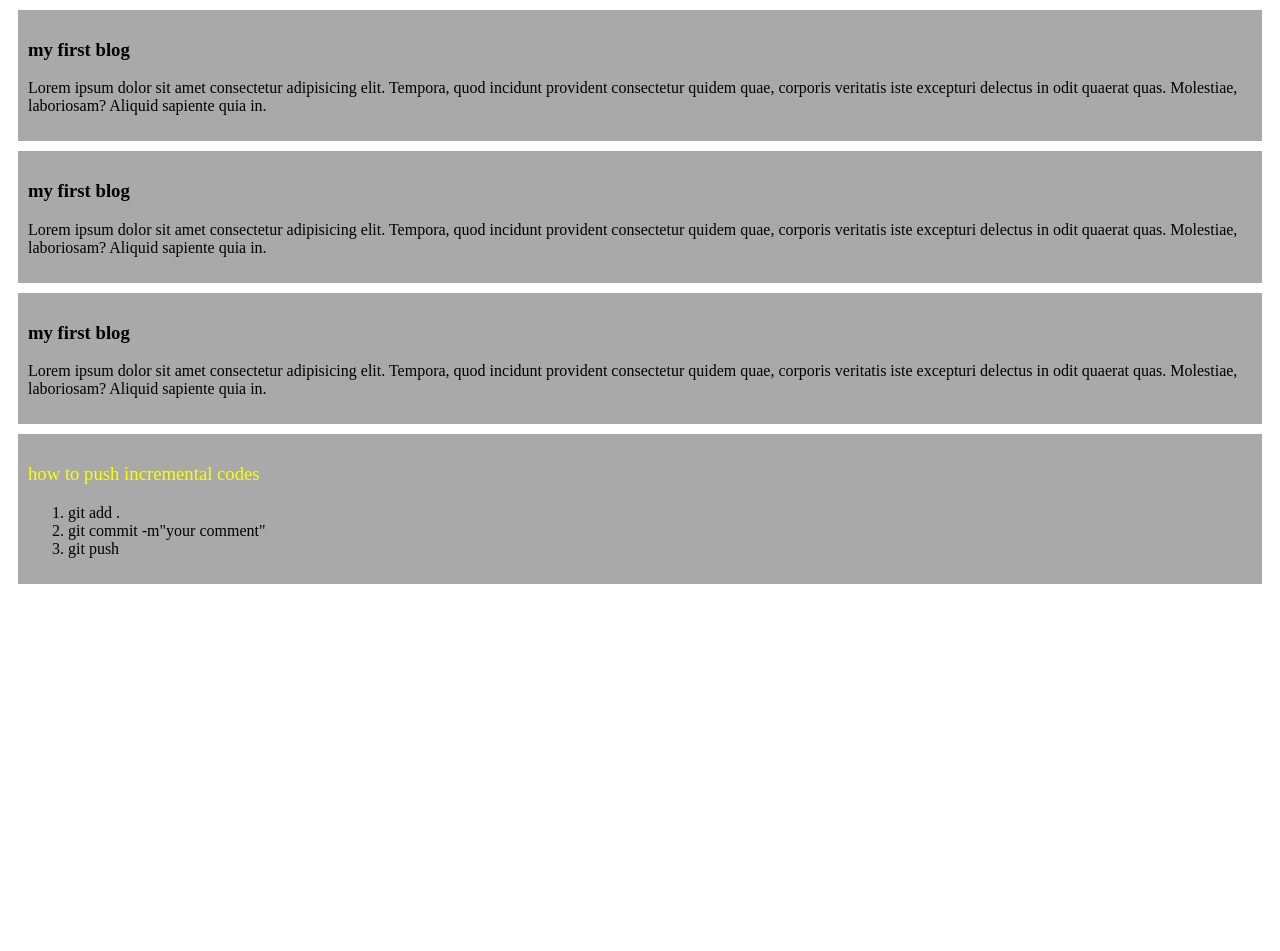
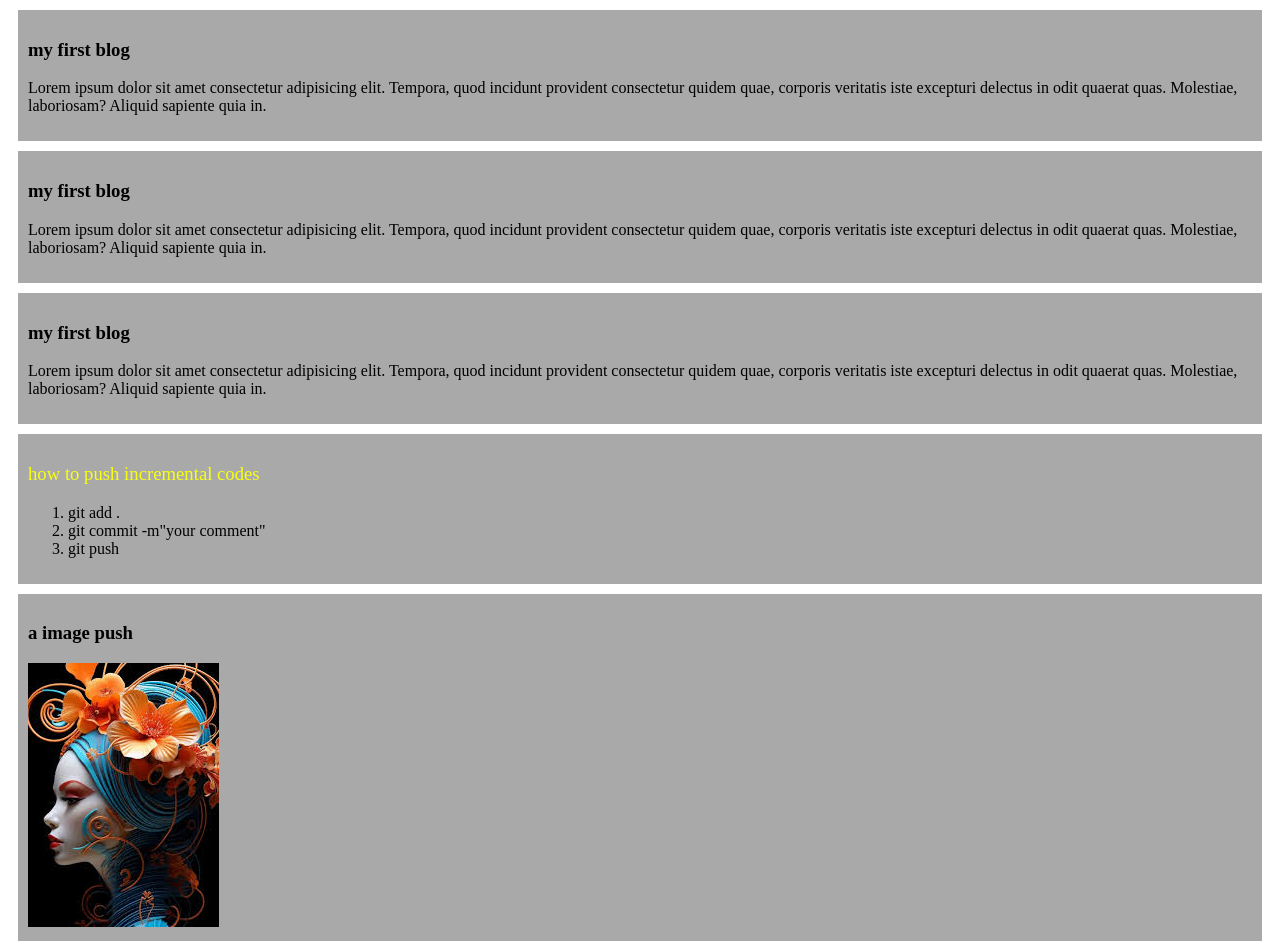
Before and after one commit to SHIHABSSS1/03.module, a plain HTML site: page index.html in a window 1280 px wide. Before the commit the page ends 800 px from the top, so only its background shows below. Drawn offline with Linux system fonts and the light colour scheme.

Commit message:
image push

```diff
--- a/index.html
+++ b/index.html
@@ -27,5 +27,9 @@
             <li>git push</li>
         </ol>
     </div>
+    <div>
+        <h3>a image push</h3>
+        <img src="images/images (1).jpg" alt="image">
+    </div>
 </body>
 </html>
```
Also changed, not shown: images/images (1).jpg (added).
